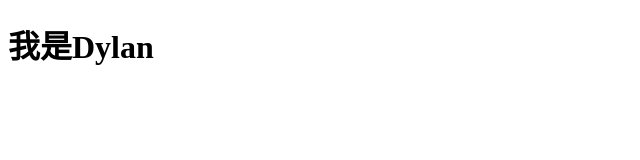
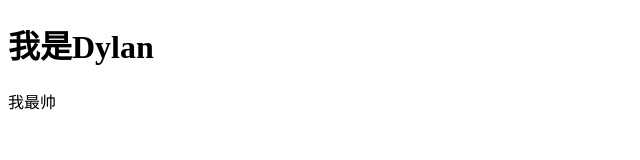
Before and after one commit to DylanHuang666/git-demo-1, a plain HTML site: page index.html in a window 1280 px wide. Shown: the full height of the page, 0-640 px from the left. Drawn offline with Linux system fonts and the light colour scheme.

Commit message:
第三次提交

```diff
--- a/index.html
+++ b/index.html
@@ -8,5 +8,6 @@
 </head>
 <body>
     <h1>我是Dylan</h1>
+    <p>我最帅</p>
 </body>
 </html>
```
